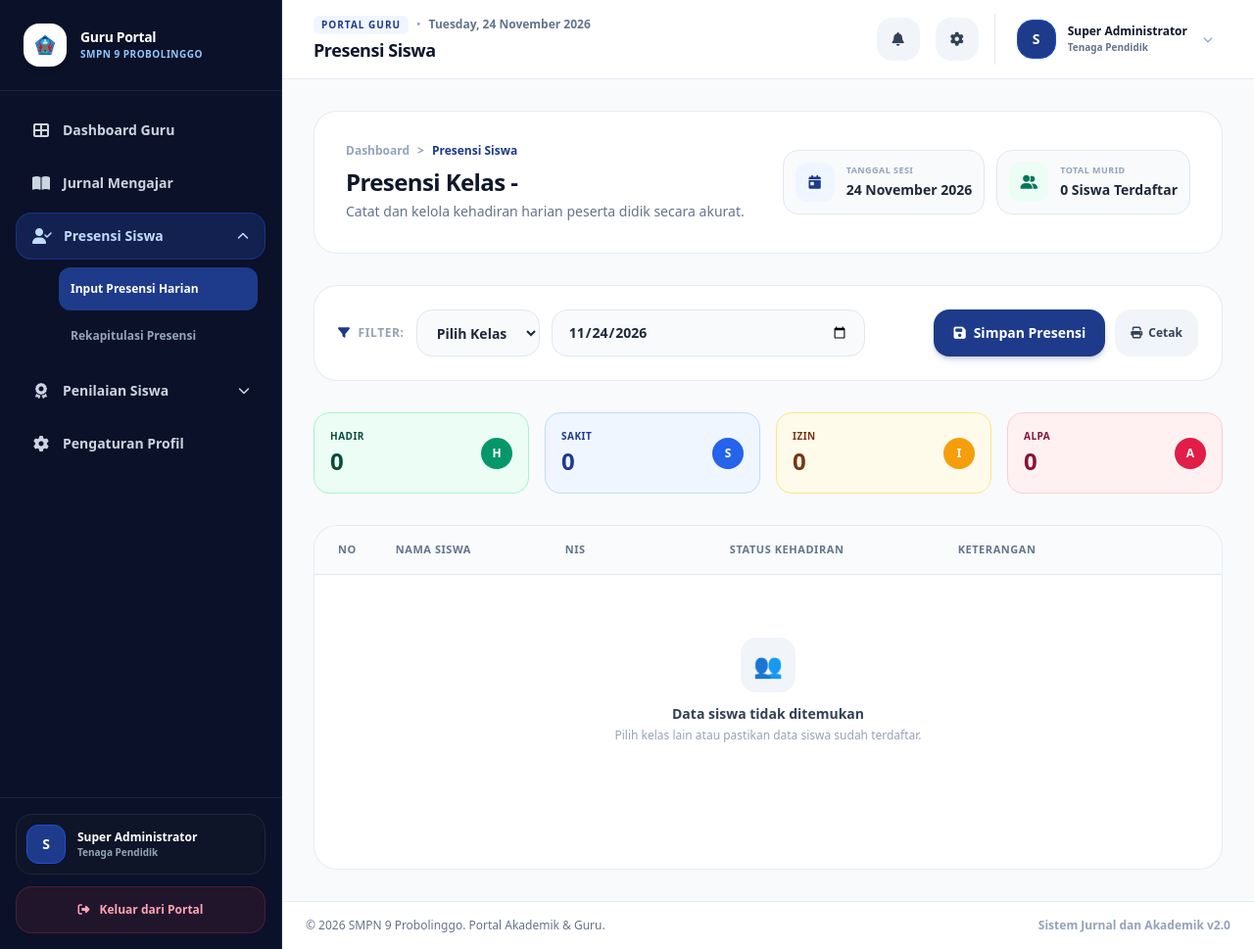
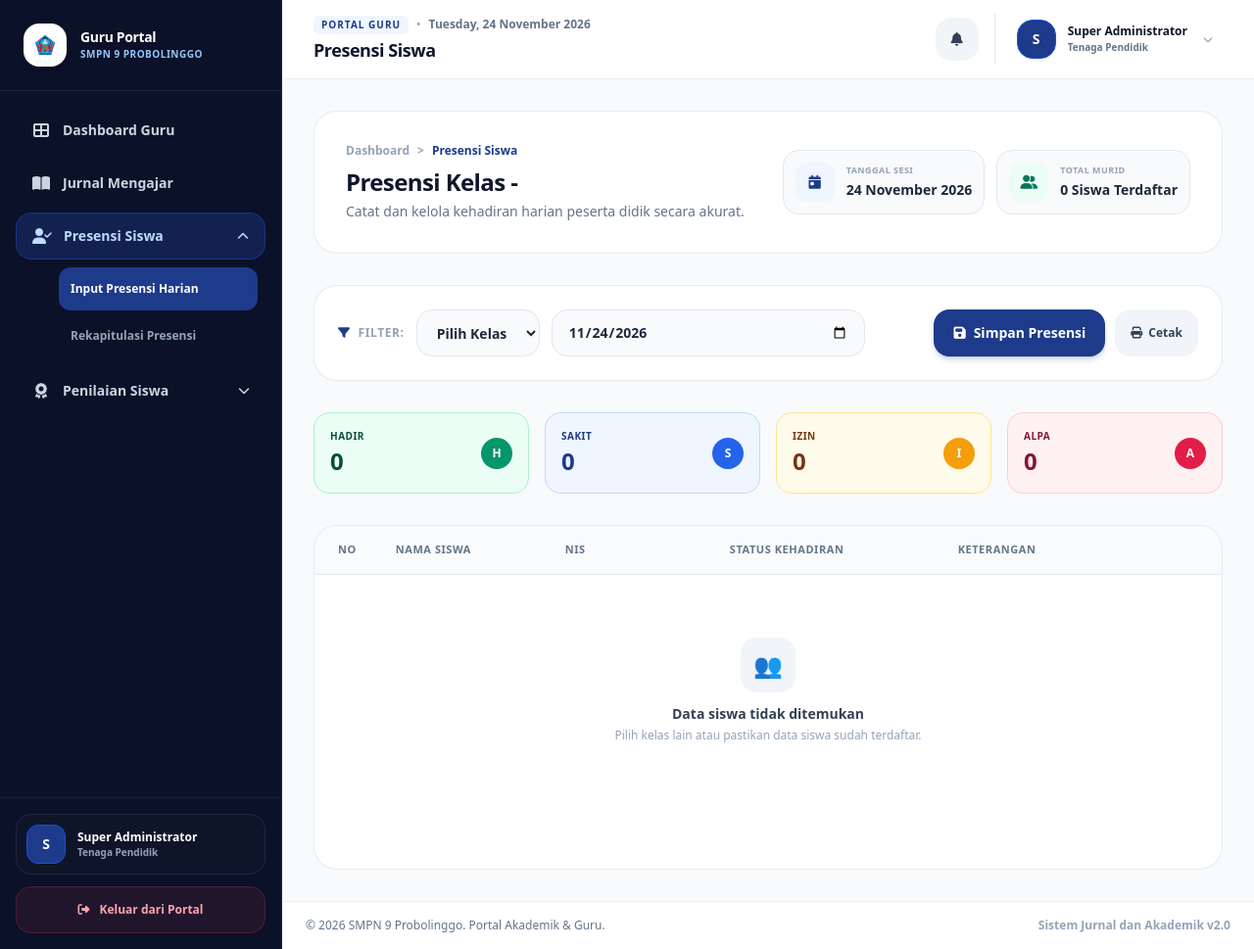
Before and after one commit to Muiz1182/jurnal-kebiasaan, a Laravel app: page /attendance in a window 1280 px wide. Shown: the whole page at 98% size. Run offline with Laravel 12, Linux system fonts and the light colour scheme; a user stored in the database is signed in; data comes from the database, SQL or seed files in the repository; data that the repository does not hold is empty; parts of the project's set-up code (start-up, migrations or seed data) failed here and were passed over; some libraries are stand-ins or nearby versions.

Commit message:
refactor(teacher): make sidebar static and remove redundant settings links from navbar and sidebar

```diff
--- a/resources/views/layouts/app.blade.php
+++ b/resources/views/layouts/app.blade.php
@@ -53,7 +53,7 @@
         }
     </style>
 </head>
-<body class="bg-slate-50 font-sans text-slate-900 min-h-screen antialiased selection:bg-blue-600 selection:text-white"
+<body class="bg-slate-50 font-sans text-slate-900 min-h-screen lg:h-screen lg:overflow-hidden antialiased selection:bg-blue-600 selection:text-white"
       x-data="{
           sidebarOpen: false,
           toasts: []
@@ -128,13 +128,13 @@
     </div>
 
     <!-- MAIN APP WRAPPER -->
-    <div class="flex min-h-screen relative">
+    <div class="flex min-h-screen lg:h-screen relative">
 
-        <!-- SIDEBAR GURU (DESKTOP & MOBILE DRAWER) -->
+        <!-- SIDEBAR GURU (DESKTOP STATIC & MOBILE DRAWER) -->
         @include('layouts.sidebar')
 
-        <!-- KONTEN UTAMA KANAN -->
-        <main class="flex-1 flex flex-col min-w-0 min-h-screen">
+        <!-- KONTEN UTAMA KANAN (SCROLL MANDIRI DI DESKTOP) -->
+        <main class="flex-1 flex flex-col min-w-0 min-h-screen lg:h-screen lg:overflow-y-auto">
 
             <!-- NAVBAR ATAS RESPONSIVE -->
             @include('layouts.navbar')
--- a/resources/views/layouts/navbar.blade.php
+++ b/resources/views/layouts/navbar.blade.php
@@ -81,13 +81,6 @@
                 </div>
             </div>
         </div>
-
-        <!-- Tombol Pengaturan Cepat -->
-        <a href="{{ route('settings.index') }}"
-           aria-label="Pengaturan Profil"
-           class="w-11 h-11 min-w-[44px] min-h-[44px] rounded-2xl bg-slate-100 hover:bg-slate-200 text-slate-700 flex items-center justify-center transition">
-            <i class="fas fa-cog text-sm"></i>
-        </a>
 
         <!-- DROPDOWN PROFIL GURU & MODAL EDIT PROFIL -->
         <div class="relative pl-2 sm:pl-3 border-l border-slate-200"
--- a/resources/views/layouts/sidebar.blade.php
+++ b/resources/views/layouts/sidebar.blade.php
@@ -13,7 +13,7 @@
 
 <!-- SIDEBAR ASIDE -->
 <aside :class="sidebarOpen ? 'translate-x-0' : '-translate-x-full lg:translate-x-0'"
-       class="fixed inset-y-0 left-0 z-50 w-72 bg-[#0A1128] text-white flex flex-col justify-between border-r border-slate-800 shrink-0 transition-transform duration-300 ease-in-out lg:static lg:translate-x-0 shadow-2xl lg:shadow-none"
+       class="fixed inset-y-0 left-0 z-50 w-72 bg-[#0A1128] text-white flex flex-col justify-between border-r border-slate-800 shrink-0 transition-transform duration-300 ease-in-out lg:static lg:translate-x-0 shadow-2xl lg:shadow-none h-full overflow-y-auto"
        x-data="{
            openAbsensi: {{ request()->routeIs('attendance.*') ? 'true' : 'false' }},
            openNilai: {{ request()->routeIs('grades.*') ? 'true' : 'false' }}
@@ -116,15 +116,6 @@
                     </a>
                 </div>
             </div>
-
-            <!-- Pengaturan Akun -->
-            <a href="{{ route('settings.index') }}"
-               class="flex items-center gap-3 px-4 py-3 min-h-[48px] rounded-2xl transition {{ request()->routeIs('settings.*') ? 'bg-blue-900 text-white shadow-lg shadow-blue-900/30 font-bold' : 'text-slate-300 hover:bg-slate-800/60 hover:text-white' }}">
-                <div class="w-5 h-5 flex items-center justify-center text-base">
-                    <i class="fas fa-cog"></i>
-                </div>
-                <span>Pengaturan Profil</span>
-            </a>
         </nav>
     </div>
 
```
